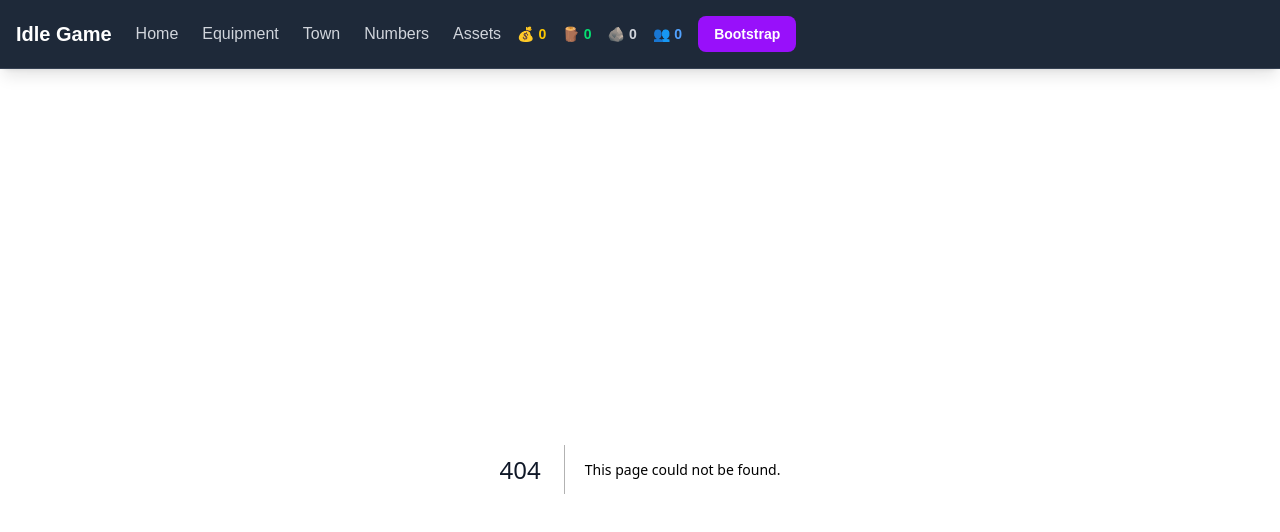
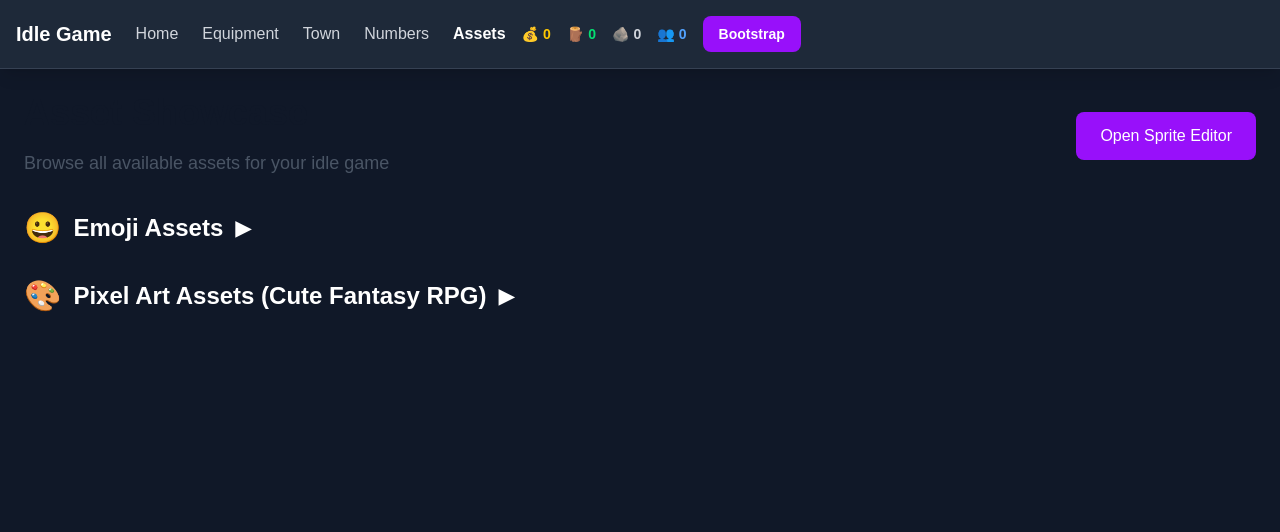
Before and after one commit to merklegroot/idle, a Next.js app: page /asset-packs in a window 1280 px wide. Before the commit this address had no page. Shown: the top 532 px of the page. Built offline with nearby package versions, Linux system fonts and the light colour scheme.

Commit message:
renaming assets to asset-packs

```diff
--- a/app/assets/page.tsx
+++ b/app/asset-packs/page.tsx
@@ -1,9 +1,9 @@
 'use client';
 
-import AssetShowcase from '@/components/AssetShowcase';
-import EmojiAssetsSection from '@/components/EmojiAssetsSection';
+import AssetShowcase from '@/components/Assets/AssetShowcase';
+import EmojiAssetsSection from '@/components/Assets/EmojiAssetsSection';
 
-export default function Assets() {
+export default function AssetPacks() {
 
   return (
     <div className="min-h-screen bg-gray-900 p-6">
--- a/components/EmojiAssetsSection.tsx
+++ b/components/Assets/EmojiAssetsSection.tsx
@@ -1,7 +1,7 @@
 'use client';
 
 import { useState } from 'react';
-import { AssetsGrid } from '@/app/assets/AssetsGrid';
+import { AssetsGrid } from '@/app/asset-packs/AssetsGrid';
 import {
   // Town Buildings
   TownHallDef, MarketDef, BankDef, ChurchDef, SchoolDef, HospitalDef,
--- a/components/Navigation.tsx
+++ b/components/Navigation.tsx
@@ -53,7 +53,7 @@ export default function Navigation() {
             <NavLink href="/equipment" label="Equipment" />
             <NavLink href="/town" label="Town" />
             <NavLink href="/numbers" label="Numbers" />
-            <NavLink href="/assets" label="Assets" />
+            <NavLink href="/asset-packs" label="Assets" />
           </ul>
         </div>
         <div className="flex items-center gap-4">
```
Also changed, not shown: app/asset-packs/AssetsGrid.tsx (renamed from app/assets/AssetsGrid.tsx), components/Assets/AssetShowcase.tsx (renamed from components/AssetShowcase.tsx).
